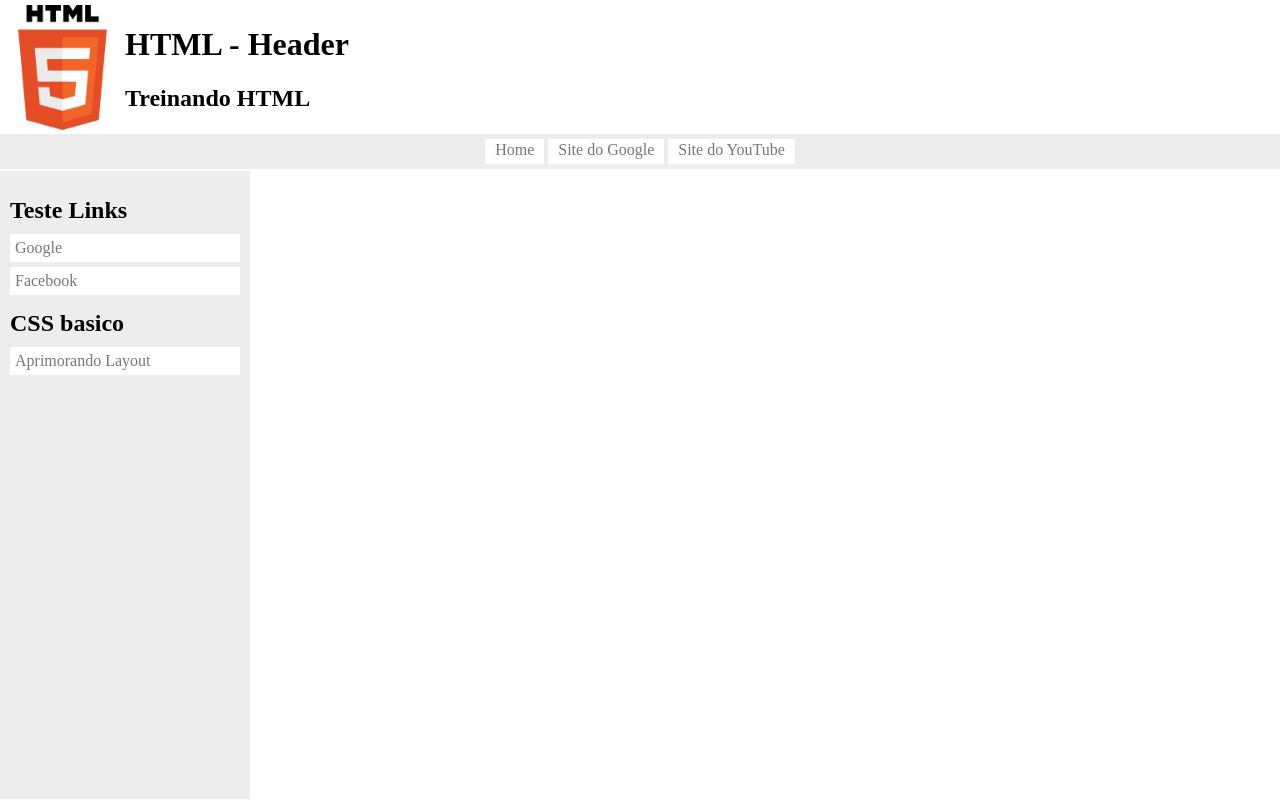
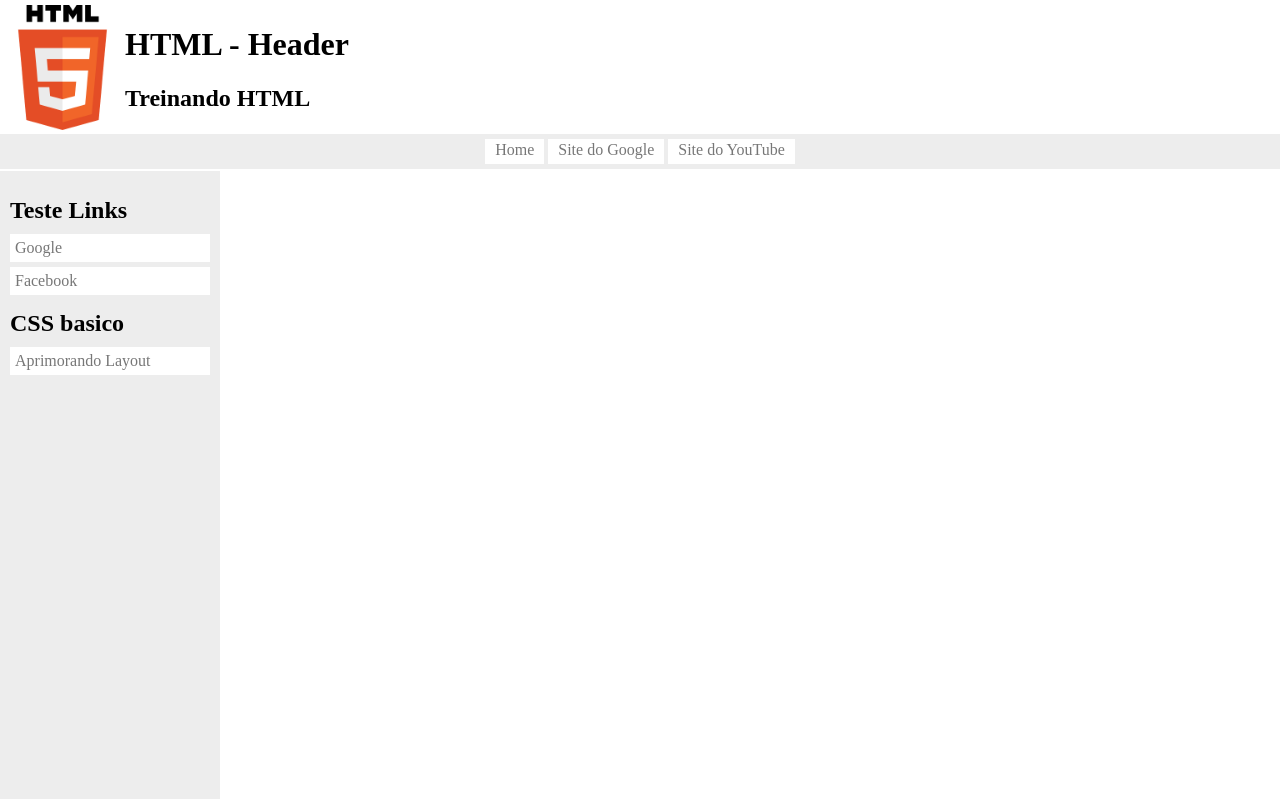
Before and after one commit to andressamesquita/Praticando-HTML, a plain HTML site: page index.html in a window 1280 px wide. Drawn offline with Linux system fonts and the light colour scheme.

Commit message:
alteracoes no layout

```diff
--- a/css/header-style.css
+++ b/css/header-style.css
@@ -1,4 +1,3 @@
-
 .header #menu ul {
     margin: 0px;
     padding:5px;
--- a/css/vertical-menu-style.css
+++ b/css/vertical-menu-style.css
@@ -1,6 +1,6 @@
 .vertical-menu{
     width: 100%;
-    max-width: 250px;
+    max-width: 220px;
     height: 100%;
     background-color:#EDEDED;
     overflow-y: auto;
--- a/javascript/load-layout.js
+++ b/javascript/load-layout.js
@@ -1,6 +1,7 @@
 $.get('/html/header.html',function(data) {
     var header = $(data).filter('.header');
     $('body').prepend(header);
+    $('#show-button').hide();
 });
 
 $.get('/html/vertical-menu.html',function(data) {
@@ -11,12 +12,12 @@ $.get('/html/vertical-menu.html',function(data) {
 function resize(){
     var tamanho = $('body').height();
     var tamanho2 = $('#header').height();
-    $('#conteudo').css('height', tamanho - tamanho2)
+    $('#conteudo').css('height', tamanho - tamanho2);
 }
 
 window.onresize = function(){
-    resize()
+    resize();
 }
 $(document).ready(function(){
-    resize()
+    resize();
 });
```
Also changed, not shown: aprimorando-layout.html (+1 -1 lines).
